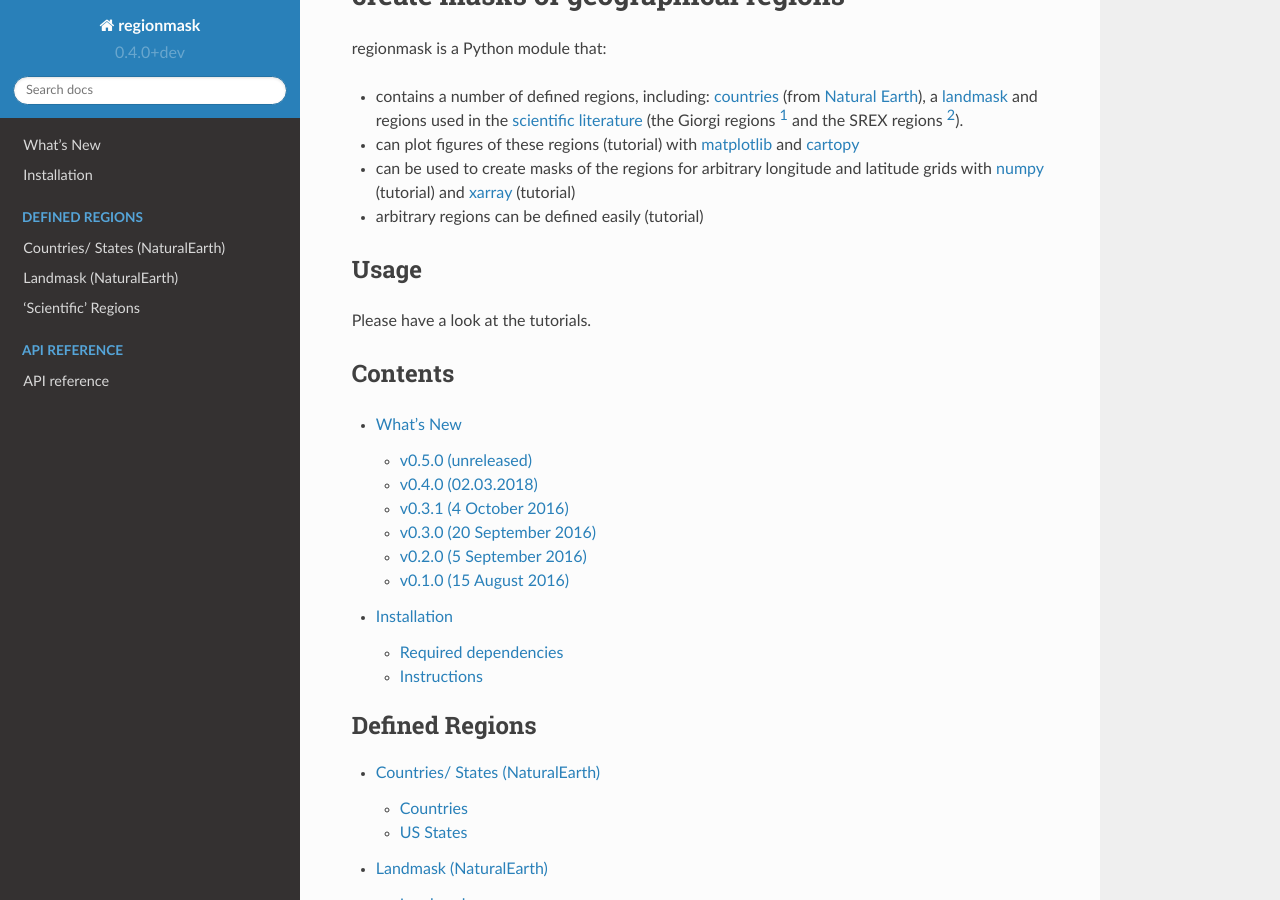
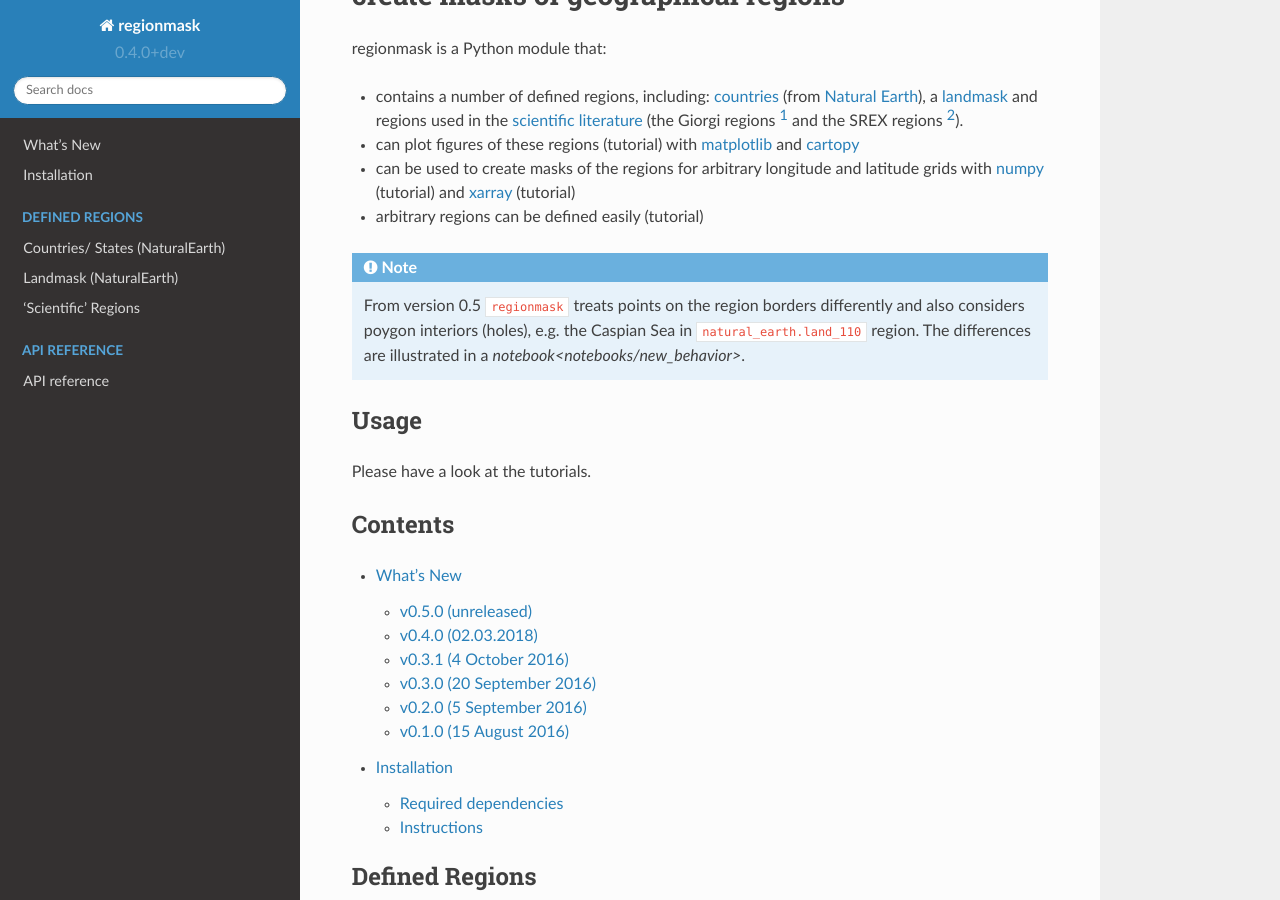
Before and after one commit to regionmask/regionmask, a Sphinx documentation site: the page built from docs/index.rst, in a window 1280 px wide and 900 px high, scrolled down 404 px. Built offline with Sphinx 7.4.7 and the Read the Docs theme 2.0.0, drawn with Linux system fonts in a browser that asks for light colours; pages that are not in the unit, such as notebooks, are missing from menus.

Commit message:
links to new behavior notebook

```diff
--- a/docs/index.rst
+++ b/docs/index.rst
@@ -30,6 +30,13 @@ regionmask is a Python module that:
   and
   `xarray <http://xarray.pydata.org/>`__ (:doc:`tutorial<notebooks/mask_xarray>`)
 - arbitrary regions can be defined easily (:doc:`tutorial<notebooks/create_own_regions>`)
+
+.. note::
+   From version 0.5 ``regionmask`` treats points on the region borders differently
+   and also considers poygon interiors (holes), e.g. the Caspian Sea in
+   ``natural_earth.land_110`` region. The differences are illustrated in a
+   `notebook<notebooks/new_behavior>`.
+
 
 Usage
 =====
```
Also changed, not shown: docs/whats_new.rst (+11 -8 lines), docs/notebooks/new_behavior.ipynb.
